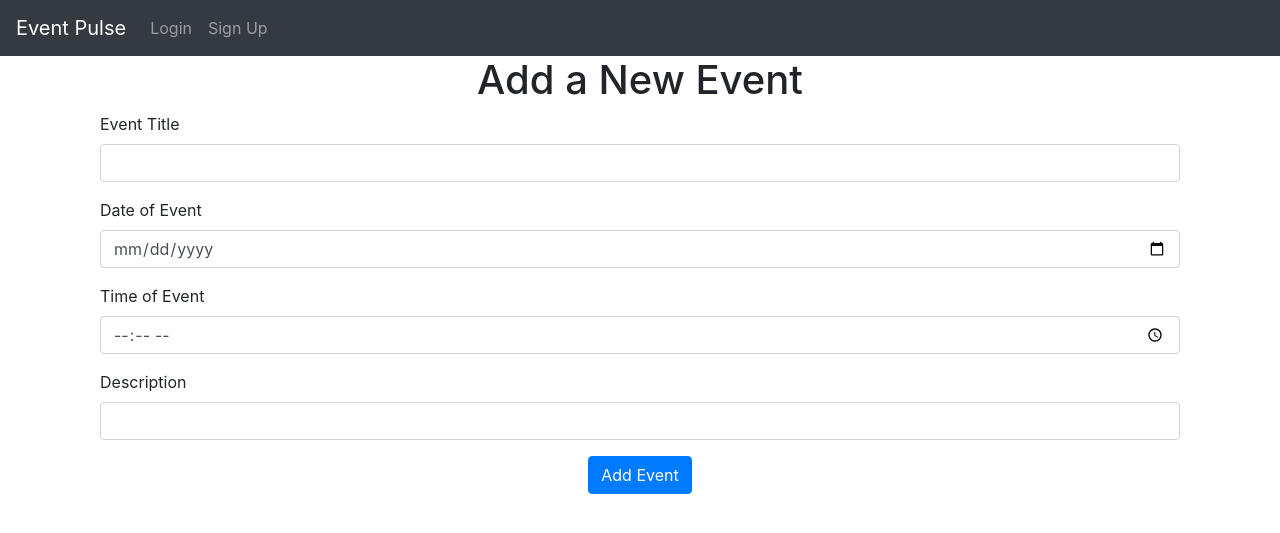
After one commit to ajmastra/cs-386-event-pulse, a Flask app: page /add-event in a window 1280 px wide. The commit adds this page. Shown: the top 533 px of the page. Run offline with Flask 3, Linux system fonts and the light colour scheme; some libraries are stand-ins or nearby versions.

Commit message:
updating the adding event process

```diff
--- a/website/auth.py
+++ b/website/auth.py
@@ -92,5 +92,4 @@ def sign_up():
             # send the user to the home page
             return redirect(url_for('views.home'))
 
-
     return render_template("sign_up.html", user=current_user)
--- /dev/null
+++ b/website/templates/add_event.html
@@ -0,0 +1,43 @@
+{% extends "base.html" %}
+{% block title %}Add Event{% endblock %}
+
+{% block content %}
+<h1 align="center">Add a New Event</h1>
+
+<div class="container">
+
+    <!-- start form -->
+    <form method="POST">
+        <div class="form-group">
+            <label for="eventTitle">Event Title</label>
+            <input type="text" class="form-control" id="eventTitle" name="event" required>
+        </div>
+        <div class="form-group">
+            <label for="eventDate">Date of Event</label>
+            <input type="date" class="form-control" id="eventDate" name="date_of_event" required>
+        </div>
+        <div class="form-group">
+            <label for="eventTime">Time of Event</label>
+            <input type="time" class="form-control" id="event_time" name="time_of_event" required>
+        </div>
+        <div class="form-group">
+            <label for="eventDescription">Description</label>
+            <input type="text" class="form-control" id="eventDescription" name="description" required>
+        </div>
+        <div align="center">
+            <button type="submit" class="btn btn-primary">Add Event</button>
+        </div>
+    </form>
+    <!-- end form -->
+
+    <!-- grab all flashing messages -->
+    {% with messages = get_flashed_messages(with_categories=true) %}
+    {% if messages %}
+        {% for category, message in messages %}
+            <div class="alert alert-{{ category }}">{{ message }}</div>
+        {% endfor %}
+    {% endif %}
+    {% endwith %}
+</div>
+
+{% endblock %}
--- a/website/templates/base.html
+++ b/website/templates/base.html
@@ -20,6 +20,7 @@
     <body>
         <!-- NAV -->
         <nav class="navbar navbar-expand-lg navbar-dark bg-dark">
+            <a class="navbar-brand" href="#">Event Pulse</a>
             <button class="navbar-toggler" type="button" data-toggle="collapse" data-target="#navbar">
                 <span class="navbar-toggler-icon"></span>
             </button>
--- a/website/views.py
+++ b/website/views.py
@@ -1,28 +1,37 @@
-from flask import Blueprint, render_template, request, flash, jsonify
+from flask import Blueprint, render_template, request, flash, jsonify, redirect, url_for
 from flask_login import login_required, current_user
 from .models import Event
 from . import db
 import json
+from datetime import datetime
 
 views = Blueprint('views', __name__)
 
-
+# ROUTING FOR HOME
 @views.route('/', methods=['GET', 'POST'])
 @login_required
 def home():
-    if request.method == 'POST':
-        event = request.form.get('event')
+    # grab ALL events from the database
+    events = Event.query.all()
 
-        if len(event) < 1:
-            flash('Event is too short!', category='error')
+    # format date and time for each event to pass into the home.html
+    for event in events:
+        if event.date_of_event:
+            event.formatted_date = event.date_of_event.strftime('%m-%d-%Y')
         else:
-            new_event = Event(title=event, user_id=current_user.id)
-            db.session.add(new_event)
-            db.session.commit()
-            flash('Event Added!', category='success')
-    return render_template("home.html", user=current_user)
+            event.formatted_date = 'No date set'
+
+        if event.time_of_event:
+            event.formatted_time = event.time_of_event.strftime('%I:%M %p')
+        else:
+            event.formatted_time = 'No time set'
+
+    # return home template
+    return render_template("home.html", user=current_user, events=events)
 
 
+
+# ROUTING FOR DELETING EVENT
 @views.route('/delete-event', methods=['POST'])
 def delete_event():
     event = json.loads(request.data)
@@ -34,3 +43,47 @@ def delete_event():
             db.session.delete(event)
             db.session.commit()
     return jsonify({})
+
+# ROUTING FOR EVENT DETAILS PAGE
+@views.route('/event/<int:event_id>')
+def event_details(event_id):
+    # grab the event or show 404 if not found
+    event = Event.query.get_or_404(event_id)
+    # render event details template
+    return render_template('event_details.html', event=event, user=current_user)
+
+
+# ROUTING FOR ADDING AN EVENT
+@views.route('/add-event', methods=['GET', 'POST'])
+def add_event():
+    if request.method == 'POST':
+        # get the title
+        title = request.form.get('event')
+        # get the description
+        description = request.form.get('description')
+        # Get the date
+        date_of_event_str = request.form.get('date_of_event')
+        # Get the time
+        time_of_event_str = request.form.get('time_of_event')
+
+        # Combine date and time strings into a single datetime object
+        date_of_event = datetime.strptime(date_of_event_str, '%Y-%m-%d')
+        time_of_event = datetime.strptime(time_of_event_str, '%H:%M').time()  # Get only the time part
+        # create the new event, assuming you currently have user authentication
+        new_event = Event(
+            title=title,
+            description=description,
+            date_of_event=date_of_event,
+            time_of_event=time_of_event,
+            user_id=current_user.id
+        )
+        # add it to the database
+        db.session.add(new_event)
+        # commit it to the database
+        db.session.commit()
+
+        flash('Event added successfully!', category='success')
+        # redirect to home
+        return redirect(url_for('views.home'))
+    # render the template
+    return render_template('add_event.html', user=current_user)
```
Also changed, not shown: website/models.py (+7 -4 lines), website/templates/event_details.html (added, +17 -0 lines), website/templates/home.html (+10 -10 lines).
